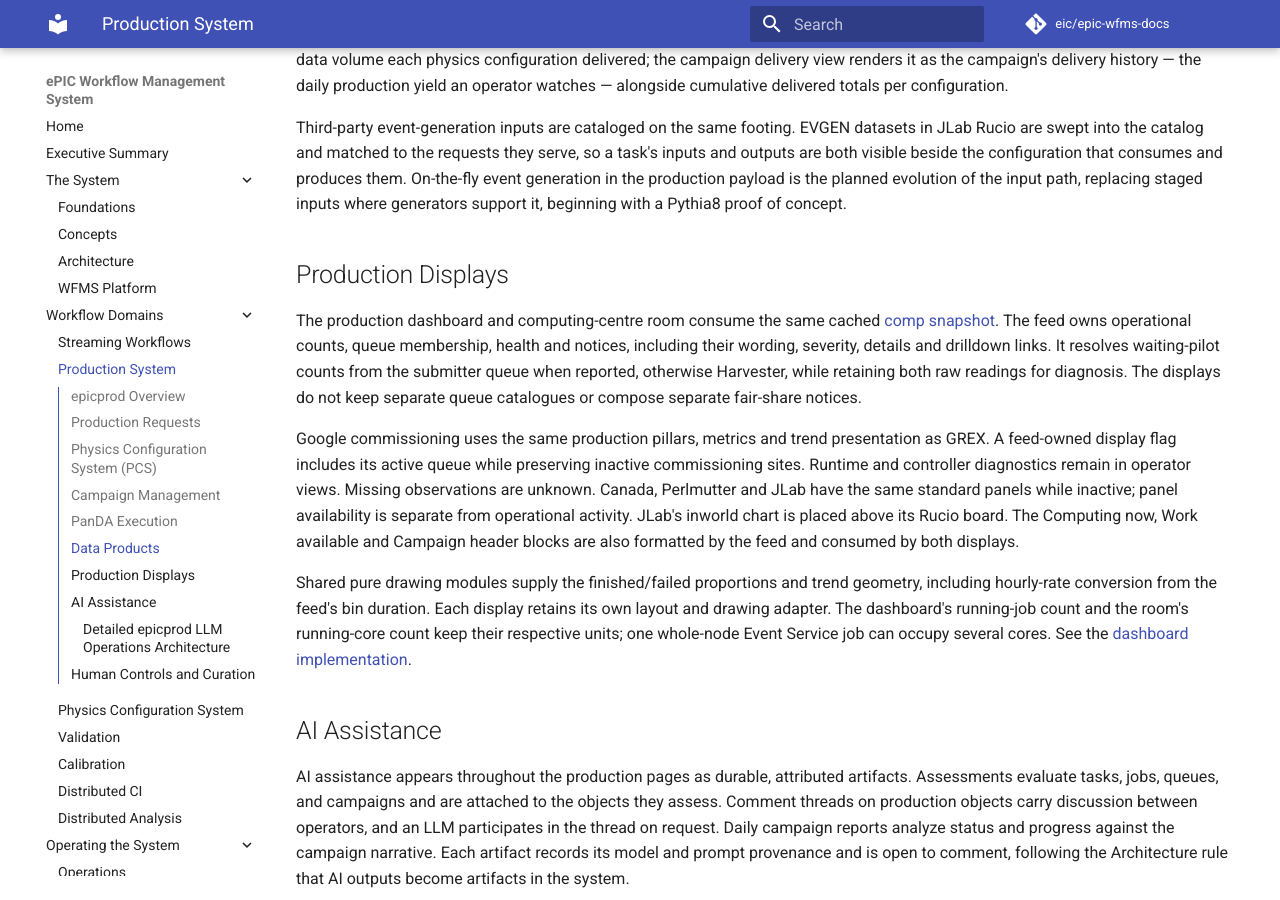
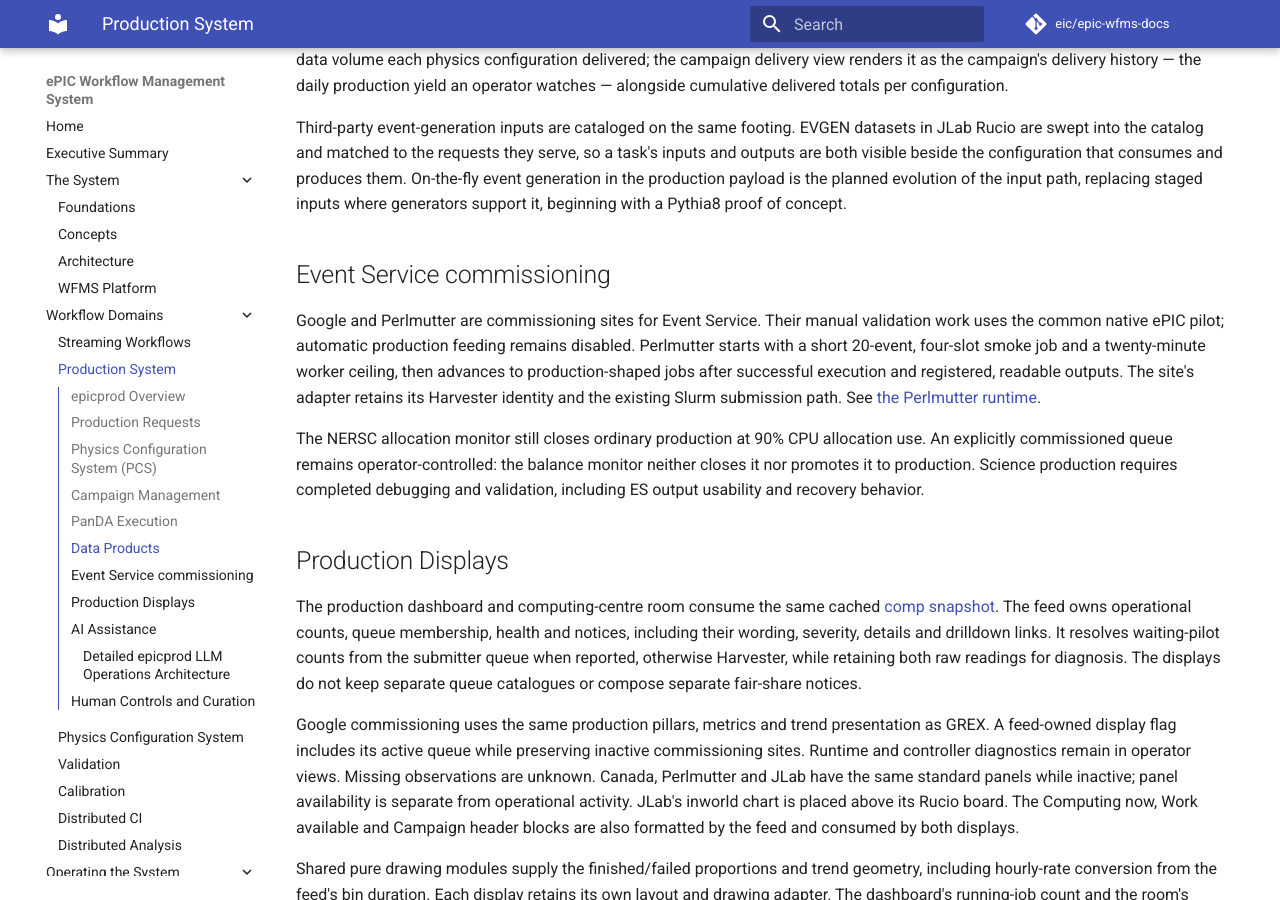
Before and after one commit to eic/epic-wfms-docs, an MkDocs documentation site: the page built from docs/production.md, in a window 1280 px wide and 900 px high, scrolled down 5271 px. Built offline with MkDocs 1.6.1 and Material for MkDocs 9.7.7, drawn with Linux system fonts in a browser that asks for light colours; comment, search, counter and statistics services are not loaded.

Commit message:
Document short native ES commissioning and NERSC admission
Co-authored-by: Codex <codex@openai.com>

```diff
--- a/docs/production.md
+++ b/docs/production.md
@@ -161,6 +161,22 @@ configuration that consumes and produces them. On-the-fly event generation in th
 evolution of the input path, replacing staged inputs where generators support it, beginning with a Pythia8 proof of
 concept.
 
+## Event Service commissioning
+
+Google and Perlmutter are commissioning sites for Event Service. Their manual
+validation work uses the common native ePIC pilot; automatic production feeding
+remains disabled. Perlmutter starts with a short 20-event, four-slot smoke job
+and a twenty-minute worker ceiling, then advances to production-shaped jobs
+after successful execution and registered, readable outputs. The site's adapter
+retains its Harvester identity and the existing Slurm submission path. See
+[the Perlmutter runtime](https://github.com/BNLNPPS/swf-epicprod/blob/main/docs/NERSC_PERLMUTTER.md).
+
+The NERSC allocation monitor still closes ordinary production at 90% CPU
+allocation use. An explicitly commissioned queue remains operator-controlled:
+the balance monitor neither closes it nor promotes it to production. Science
+production requires completed debugging and validation, including ES output
+usability and recovery behavior.
+
 ## Production Displays
 
 The production dashboard and computing-centre room consume the same cached
```
